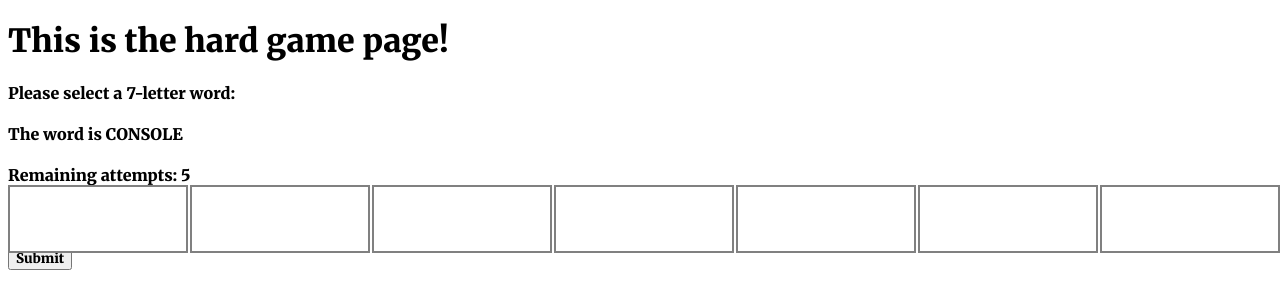
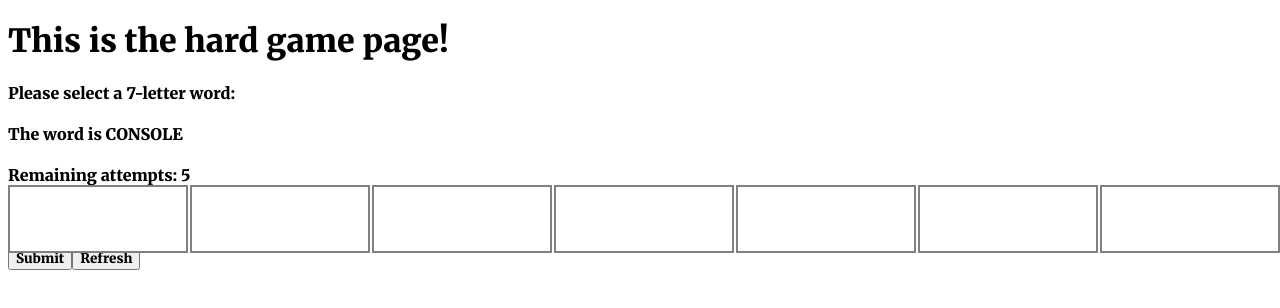
Before and after one commit to nice-to-meecha/CS5610_Project2_Wordle, a React (Vite) app: page /game/hard in a window 1280 px wide. Shown: the top 308 px of the page. Built offline with nearby package versions, Linux system fonts and the light colour scheme.

Commit message:
Resetting Board with key

```diff
--- a/src/pages/Board.jsx
+++ b/src/pages/Board.jsx
@@ -9,6 +9,7 @@ function Board(props) {
     const [guessInputs, setGuessInputs] = useState([]);
 
     useEffect(() => {
+        console.log("Attempts changed");
         if (guessInputs.length < attempts + 1 && attempts < numGuesses) {
             setGuessInputs([
                 ...guessInputs.slice(0, -1),
--- a/src/pages/Game.jsx
+++ b/src/pages/Game.jsx
@@ -41,8 +41,12 @@ function Game(props) {
     const { guess, targetWord, setTargetWord } = globalValues;
     const { numGuesses, wordList, wordLength } = globalValues.difficultyValues[difficulty];
     const [ attempts, setAttempts ] = useState(0);
+    const [ boardKey, setBoardKey ] = useState(true);
 
     useEffect(() => {
+        selectWord();
+    }, [])
+
     async function selectWord() {
         fetch(wordList)
             .then(response => response.text())
@@ -54,26 +58,20 @@ function Game(props) {
             });
     }
 
-        selectWord();
-    }, [])
+    function checkAttempt() {
+        if (attempts < numGuesses && guess.length === wordLength) {
+            setAttempts(attempts + 1);
 
-    function checkAttempt() {
-        if (attempts < numGuesses) {
-            if (!validAttempt()) {
-                return;
-            }
+        } else {
+            alert(`Try a ${guess.length < wordLength ? "longer" : "shorter"} word!`);
 
-            setAttempts(attempts + 1);
         }
     }
 
-    function validAttempt() {
-        if (guess.length !== wordLength) {
-            alert(`Try a ${guess.length < wordLength ? "longer" : "shorter"} word!`);
-            return false;
-        }
-
-        return true;
+    function refresh() {
+        selectWord();
+        setAttempts(0);
+        setBoardKey(!boardKey);
     }
 
     return (<div>
@@ -85,6 +83,7 @@ function Game(props) {
             attempts={attempts}
             difficulty={difficulty}
             wordLength={wordLength}
+            key={boardKey}
         />
         <button
             onClick={checkAttempt}
@@ -92,6 +91,11 @@ function Game(props) {
         >
             Submit
         </button>
+        <button
+            onClick={refresh}
+        >
+            Refresh
+        </button>
         {guess}
     </div>);
 }
```
Also changed, not shown: 1 other file (tests, documents, lock files or other folders). Lines whose indentation alone changed are shown as unchanged.
